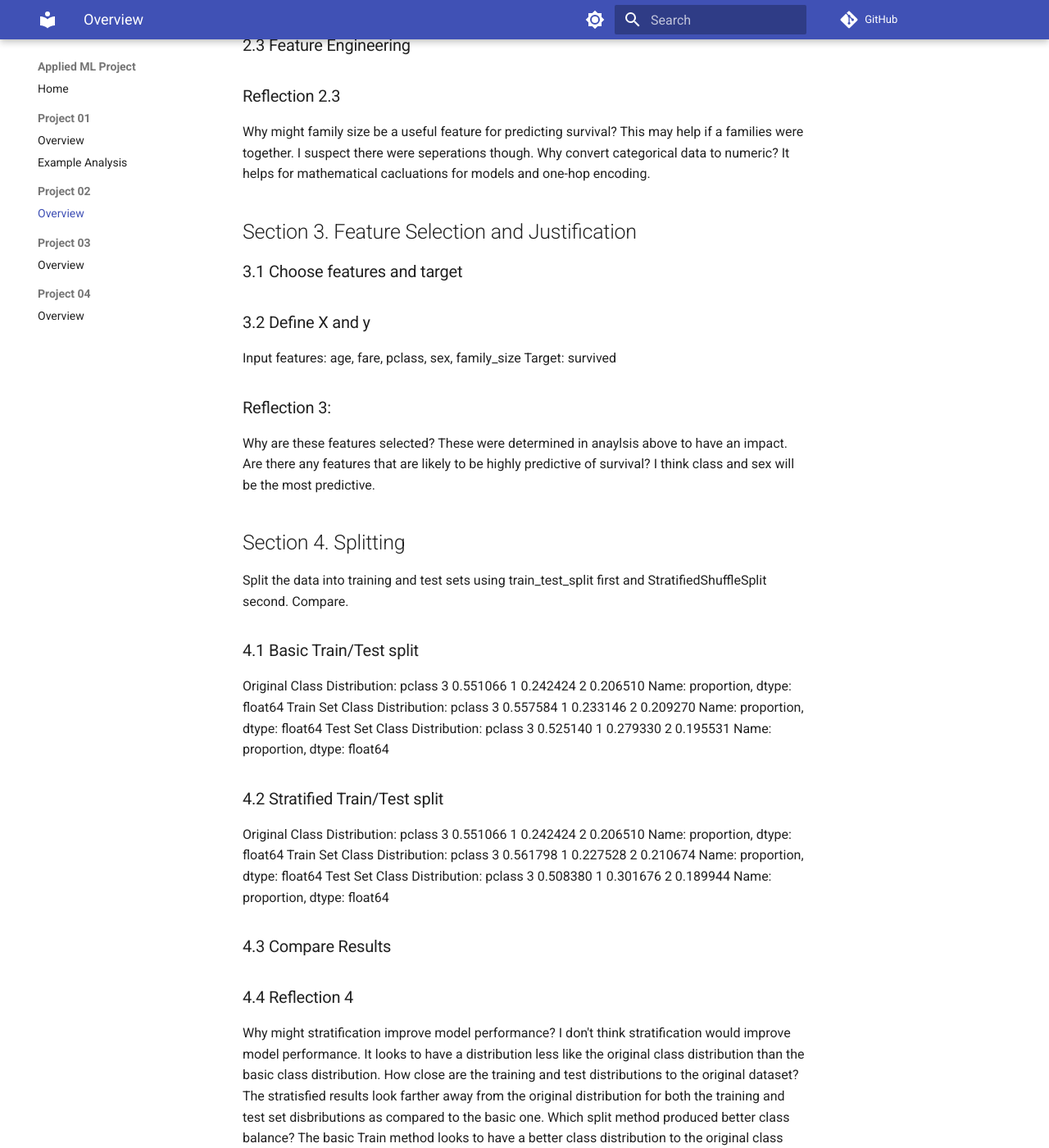
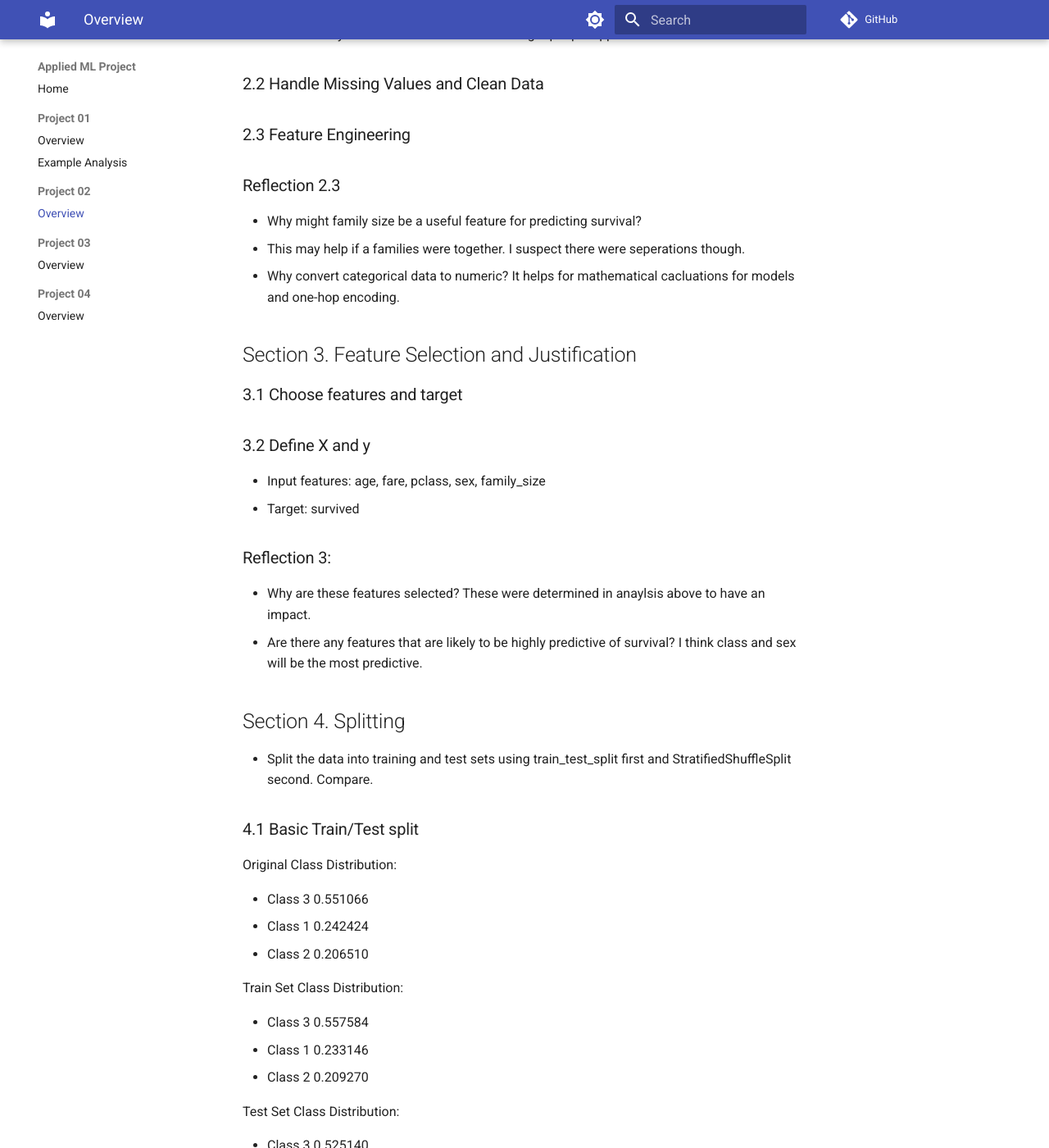
Before and after one commit to hrawp/applied-ml-hrawp, an MkDocs documentation site: the page built from docs/project02/README.md, in a window 1280 px wide and 1400 px high, scrolled down 1197 px. Shown: the whole window at 82% size. Built offline with MkDocs 1.6.1 and Material for MkDocs 9.7.7, drawn with Linux system fonts in a browser that asks for light colours; comment, search, counter and statistics services are not loaded; some of the changed text lies outside the part shown.

Commit message:
Project 2 - README updates for MKDOCS

```diff
--- a/docs/project02/README.md
+++ b/docs/project02/README.md
@@ -35,72 +37,73 @@ Are there any visible class imbalances? Younger people appear to be in third cla
 ### 2.3 Feature Engineering
 
 ### Reflection 2.3
-Why might family size be a useful feature for predicting survival?  This may help if a families were together.  I suspect there were seperations though.
-Why convert categorical data to numeric? It helps for mathematical cacluations for models and one-hop encoding.
+- Why might family size be a useful feature for predicting survival?
+  - This may help if a families were together.  I suspect there were seperations though.
+- Why convert categorical data to numeric? It helps for mathematical cacluations for models and one-hop encoding.
 
 ## Section 3. Feature Selection and Justification
 ### 3.1 Choose features and target
 
 ### 3.2 Define X and y
-Input features: age, fare, pclass, sex, family_size
-Target: survived
+- Input features: age, fare, pclass, sex, family_size
+- Target: survived
 
 ### Reflection 3:
 
-Why are these features selected?  These were determined in anaylsis above to have an impact.
-Are there any features that are likely to be highly predictive of survival?  I think class and sex will be the most predictive.
+- Why are these features selected?  These were determined in anaylsis above to have an impact.
+- Are there any features that are likely to be highly predictive of survival?  I think class and sex will be the most predictive.
 
 ## Section 4. Splitting
 
 
-Split the data into training and test sets using train_test_split first and StratifiedShuffleSplit second. Compare.
+- Split the data into training and test sets using train_test_split first and StratifiedShuffleSplit second. Compare.
 
 ### 4.1 Basic Train/Test split
 
 Original Class Distribution:
- pclass
-3    0.551066
-1    0.242424
-2    0.206510
-Name: proportion, dtype: float64
+
+- Class 3    0.551066
+- Class 1    0.242424
+- Class 2    0.206510
+
 Train Set Class Distribution:
- pclass
-3    0.557584
-1    0.233146
-2    0.209270
-Name: proportion, dtype: float64
+
+- Class 3    0.557584
+- Class 1    0.233146
+- Class 2    0.209270
+
 Test Set Class Distribution:
- pclass
-3    0.525140
-1    0.279330
-2    0.195531
-Name: proportion, dtype: float64
+
+- Class 3    0.525140
+- Class 1    0.279330
+- Class 2    0.195531
+
 
 ### 4.2 Stratified Train/Test split
 
 Original Class Distribution:
- pclass
-3    0.551066
-1    0.242424
-2    0.206510
-Name: proportion, dtype: float64
+
+- Class 3    0.551066
+- Class 1    0.242424
+- Class 2    0.206510
+
 Train Set Class Distribution:
- pclass
-3    0.561798
-1    0.227528
-2    0.210674
-Name: proportion, dtype: float64
+
+- Class 3    0.561798
+- Class 1    0.227528
+- Class 2    0.210674
+
 Test Set Class Distribution:
- pclass
-3    0.508380
-1    0.301676
-2    0.189944
-Name: proportion, dtype: float64
+
+- Class 3    0.508380
+- Class 1    0.301676
+- Class 2    0.189944
+
 
 ### 4.3 Compare Results
 
 ### 4.4 Reflection 4
 
-Why might stratification improve model performance?  I don't think stratification would improve model performance.  It looks to have a distribution less like the original class distribution than the basic class distribution.
-How close are the training and test distributions to the original dataset?  The stratisfied results look farther away from the original distribution for both the training and test set disbributions as compared to the basic one.
-Which split method produced better class balance?  The basic Train method looks to have a better class distribution to the original class distribution.
+- Why might stratification improve model performance?  I don't think stratification would improve model performance.  It looks to have a distribution less like the original class distribution than the basic class distribution.
+- How close are the training and test distributions to the original dataset?  The stratisfied results look farther away from the original distribution for both the training and test set disbributions as compared to the basic one.
+- Which split method produced better class balance?  The basic Train method looks to have a better class distribution to the original class distribution.
--- a/mkdocs.yml
+++ b/mkdocs.yml
@@ -7,10 +7,10 @@
 # TODO: Update site_author
 
 site_name: Applied ML Project
-site_url: https://denisecase.github.io/applied-ml-template/
-repo_url: https://github.com/denisecase/applied-ml-template
-site_description: Professional applied ML project
-site_author: Denise Case
+site_url: https://hrawp.github.io/applied-ml-hrawp
+repo_url: https://github.com/hrawp/applied-ml-hrawp
+site_description: Applied ML project
+site_author: Aaron Pelton
 docs_dir: docs
 site_dir: site
 
```
Also changed, not shown: other parts of docs/project02/README.md (+7 -5 lines), docs/index.md (+3 -4 lines), pyproject.toml (+12 -13 lines), 1 other file.
